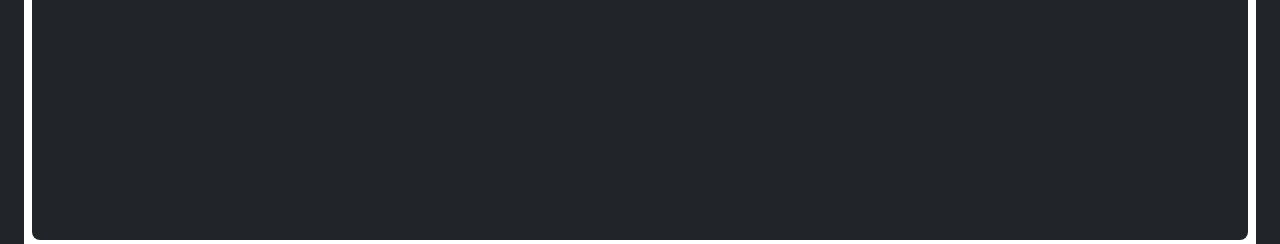
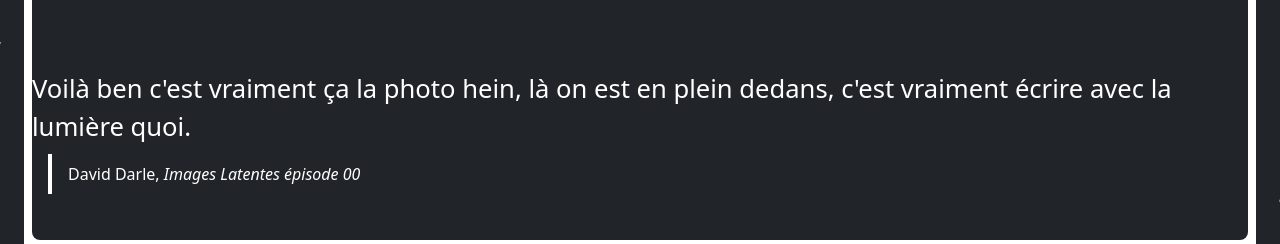
Before and after one commit to V-Roger/nuxt__image-latentes, a Nuxt app: page / in a window 1280 px wide. Shown: the part 10660-10904 px from the top of the page. Built offline with nearby package versions, Linux system fonts and the light colour scheme; grey boxes are pictures that could not be loaded; a web font is replaced by a local one; what vue-masonry-css would draw is missing.

Commit message:
✨ add quote

```diff
--- a/pages/index.vue
+++ b/pages/index.vue
@@ -40,6 +40,12 @@
         allow="autoplay"
         src="https://w.soundcloud.com/player/?url=https%3A//api.soundcloud.com/tracks/753753574%3Fsecret_token%3Ds-rEAjW&color=%23495057&auto_play=false&hide_related=false&show_comments=true&show_user=true&show_reposts=false&show_teaser=true"
       />
+      <blockquote cite="http://daviddarle.com/">
+        <p>
+          Voilà ben c'est vraiment ça la photo hein, là on est en plein dedans, c'est vraiment écrire avec la lumière quoi.
+        </p>
+        <footer>David Darle, <cite>Images Latentes épisode 00</cite></footer>
+      </blockquote>
     </section>
   </main>
 </template>
@@ -122,6 +128,7 @@ export default {
     border-bottom-left-radius: 8px;
     border-bottom-right-radius: 8px;
     padding-bottom: 80px;
+    justify-content: space-evenly;
 
     .content-platforms {
       list-style-type: none;
@@ -154,5 +161,39 @@ export default {
         }
       }
     }
+    & blockquote {
+      position: relative;
+      top: 5em;
+
+      &:before {
+        content: '“';
+        display: block;
+        position: absolute;
+        left: -1em;
+        top: -1em;
+        font-size: 3em;
+      }
+
+      &:after {
+        content: '”';
+        display: block;
+        position: absolute;
+        right: -1em;
+        bottom: -1em;
+        font-size: 3em;
+      }
+
+      p {
+        font-size: 1.6em;
+      }
+
+      footer {
+        font-size: 1em;
+        padding: 8px 16px;
+        margin-left: 16px;
+        margin-top: 8px;
+        border-left: 4px solid white;
+      }
+    }
   }
 </style>
```
